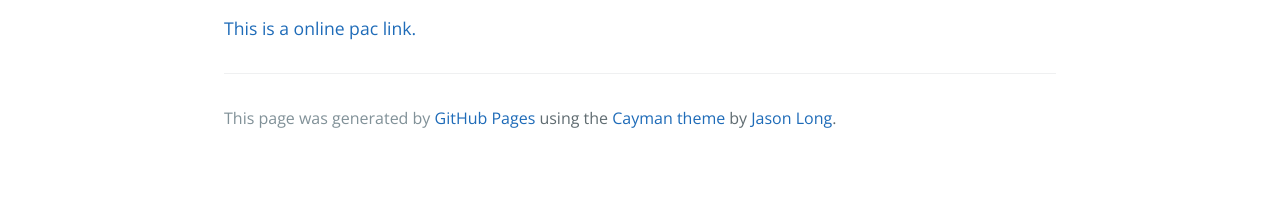
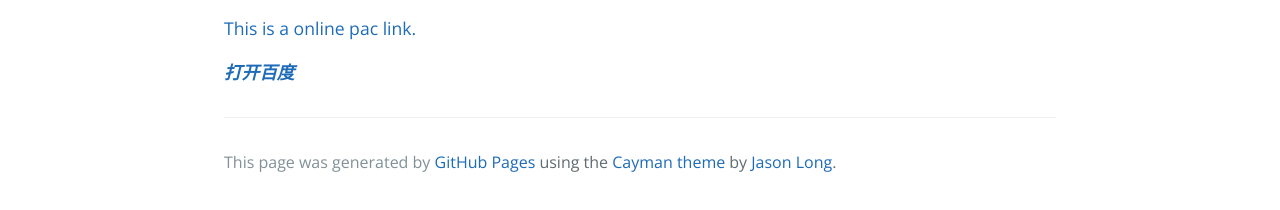
Before and after one commit to jyyzwang/jyyzwang.github.io, a plain HTML site: page index.html in a window 1280 px wide. Shown: the part 448-658 px from the top of the page. Drawn offline with nearby package versions, Linux system fonts and the light colour scheme.

Commit message:
Update index.html

```diff
--- a/index.html
+++ b/index.html
@@ -21,6 +21,7 @@
 
 <p>我叫王瑞斌，来自山东省菏泽市。</p>
 <p><a href="http://jyyzwang.github.io/itzmxproxy/abc.pac">This is a online pac link.</p>
+<p><a href="https://www.baidu.com/"><strong><i>打开百度</i></strong></p>
 
       <footer class="site-footer">
 
```
